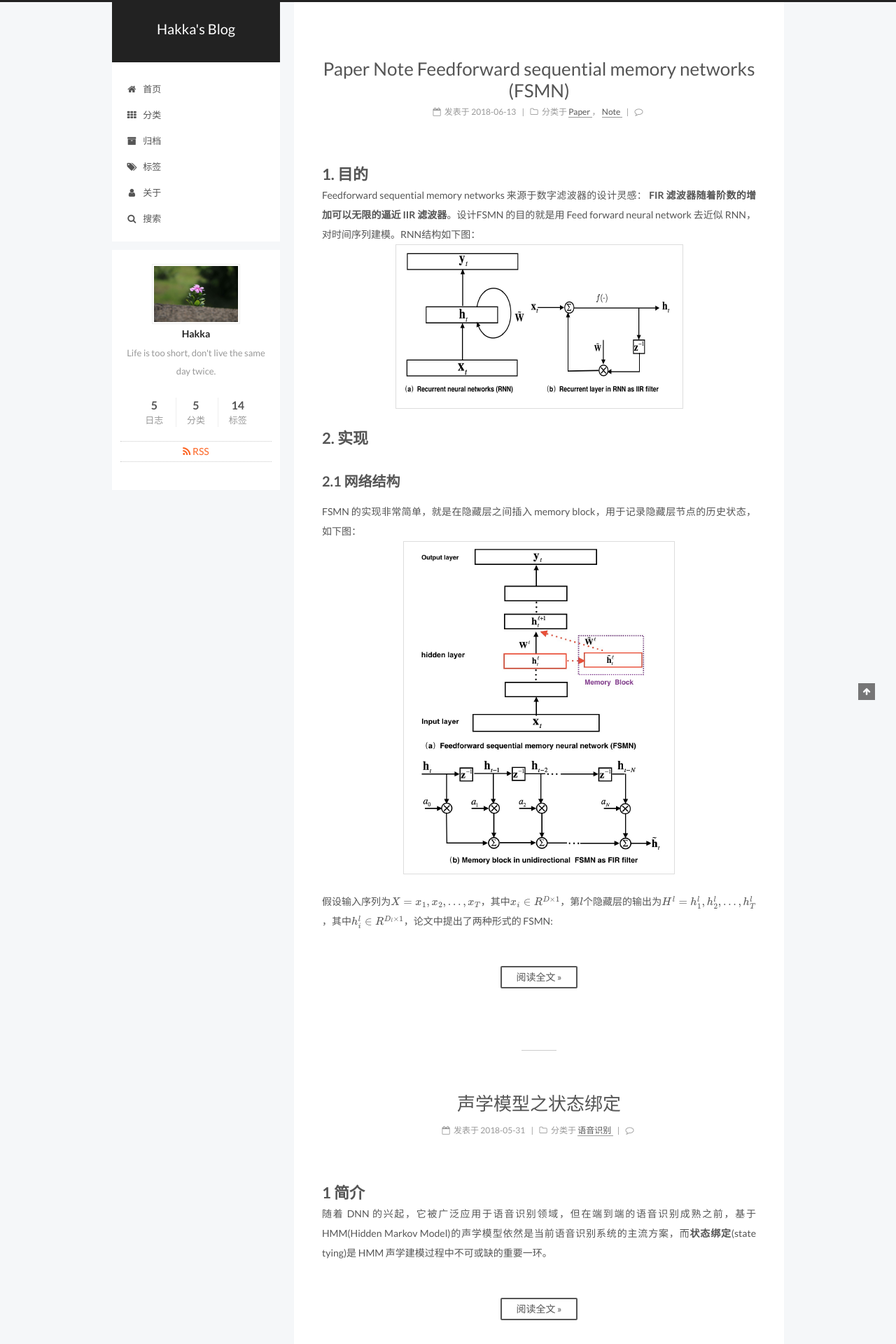
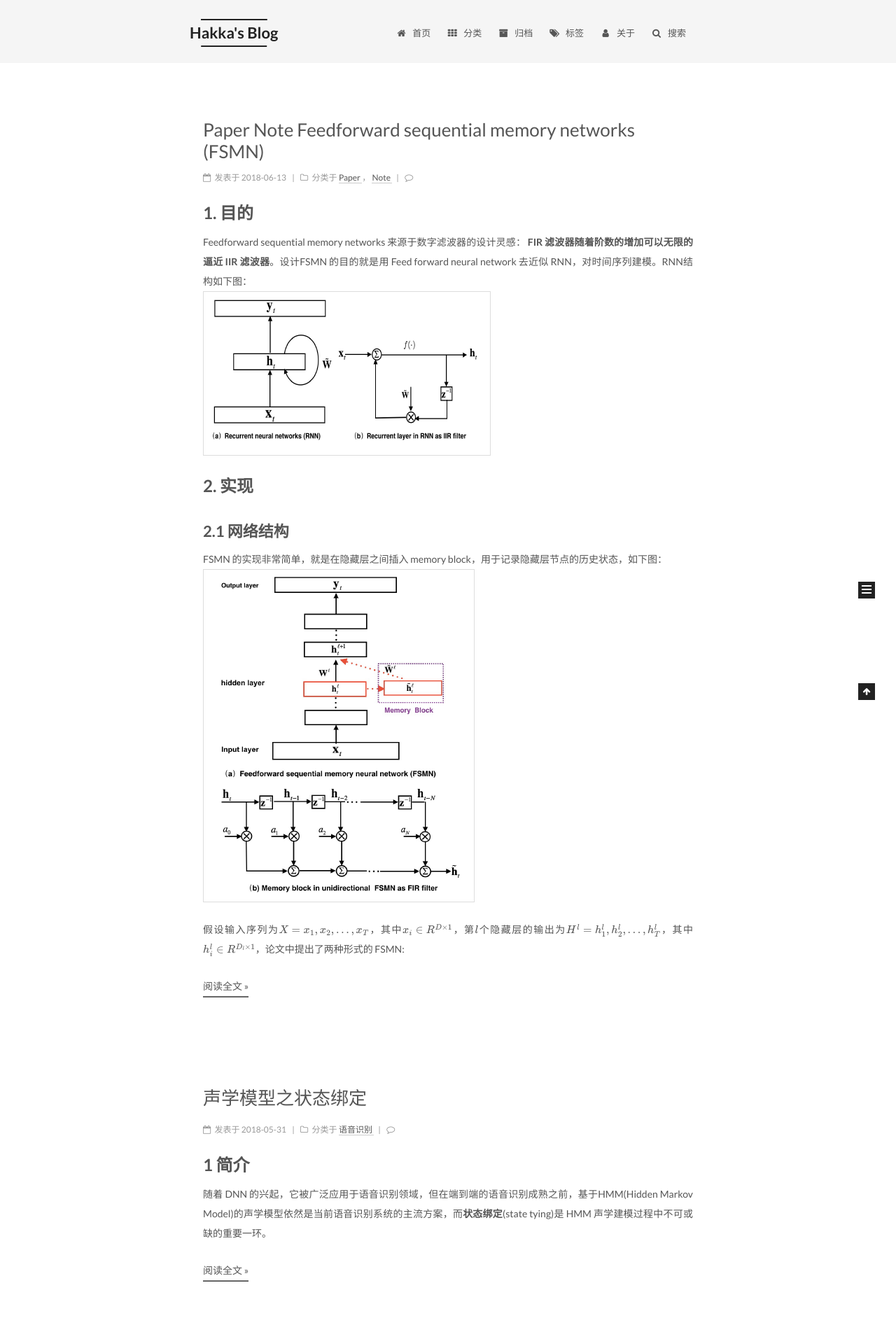
Before and after one commit to xingui/xingui.github.io, a Jekyll site: the page built from index.html, in a window 1280 px wide. Shown: the top 1920 px of the page at 70% size. Built offline with Jekyll 4.4.1, drawn with Linux system fonts in a browser that asks for light colours; formulas are drawn with MathJax 3; the list of posts is cut into pages by our own code; comment, search, counter and statistics services are not loaded.

Commit message:
change the scheme to 'Mist'

```diff
--- a/_config.yml
+++ b/_config.yml
@@ -151,8 +151,8 @@ menu_icons:
 
 # Schemes
 #scheme: Muse
-#scheme: Mist
-scheme: Pisces
+scheme: Mist
+#scheme: Pisces
 
 
 # ---------------------------------------------------------------
@@ -263,9 +263,9 @@ sidebar:
   #  - always  expand for all pages automatically
   #  - hide    expand only when click on the sidebar toggle icon.
   #  - remove  Totally remove sidebar including sidebar toggle.
-  display: post
+  #display: post
   #display: always
-  #display: hide
+  display: hide
   #display: remove
 
   # Sidebar offset from top menubar in pixels.
```
